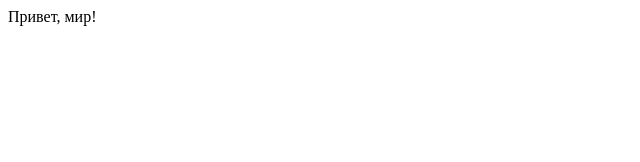
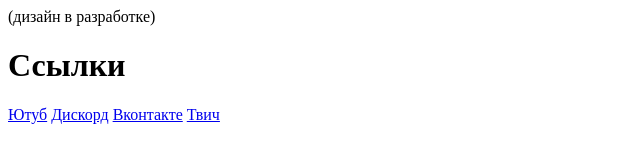
Before and after one commit to dasgortych/dasgortych.github.io, a plain HTML site: page index.html in a window 1280 px wide. Shown: the whole page, without its empty margins (0-640 px from the left). Drawn offline with Linux system fonts and the light colour scheme.

Commit message:
Новые ссылки

```diff
--- a/index.html
+++ b/index.html
@@ -1 +1,6 @@
-Привет, мир!
+(дизайн в разработке)
+<h1>Ссылки</h1>
+<a href="https://www.youtube.com/@dasgortych">Ютуб</a>
+<a href="https://discord.gg/kB3Qr3kjrs">Дискорд</a>
+<a href="https://vk.com/dasgortych">Вконтакте</a>
+<a href="https://m.twitch.tv/dasgortych">Твич</a>
```
